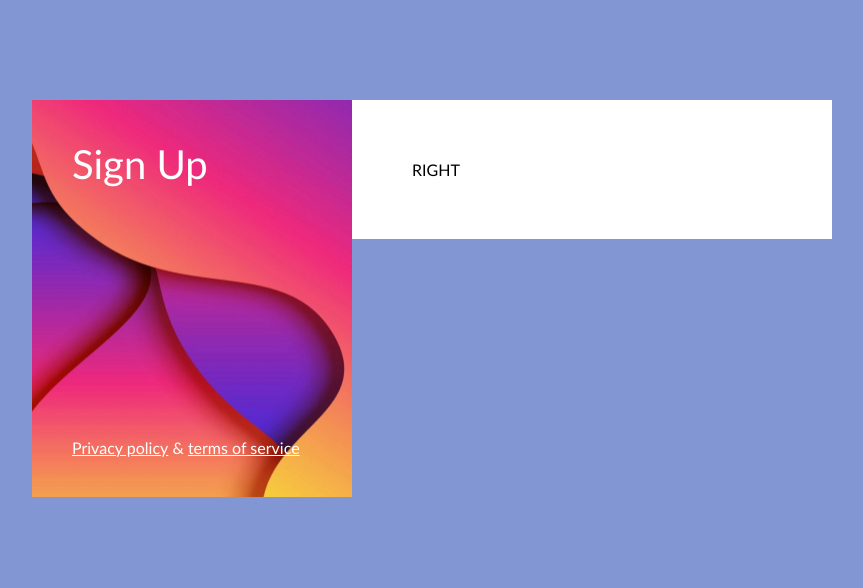
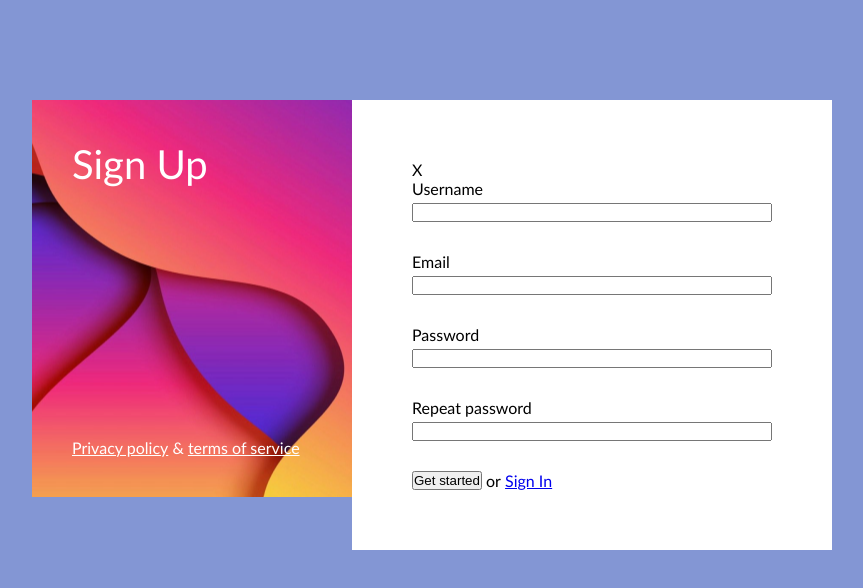
Before and after one commit to XSYTO/6-sing-up, a website: page index.html in a window 1280 px wide. Shown: the whole page, without its empty margins (208-1071 px from the left). Drawn offline with Linux system fonts and the light colour scheme.

Commit message:
Form style

```diff
--- /dev/null
+++ b/css/form.css
@@ -0,0 +1,23 @@
+
+.form {
+    width: 100%;
+}
+
+.form > .form-row {
+    width: 100%;
+    margin-bottom: 30px;
+}
+
+.form > .form-row:last-of-type {
+    margin-bottom: 0;
+}
+
+.form > .form-row > .label {
+    display: inline-block;
+    width: 100%;
+    margin-bottom: 5px;
+}
+
+.form > .form-row > .input {
+    width: 100%;
+}
--- a/css/main.css
+++ b/css/main.css
@@ -50,3 +50,7 @@ body {
     padding: 60px;
     background-color: #fff;
 }
+
+.close {
+
+}
--- a/index.html
+++ b/index.html
@@ -6,7 +6,6 @@
     <meta http-equiv="X-UA-Compatible" content="IE=edge">
     <meta name="viewport" content="width=device-width, initial-scale=1.0">
     <title>Sign up</title>
-    <link rel="stylesheet"  href="./css/main.css">
     <link rel="apple-touch-icon" sizes="180x180" href="./favicon/apple-touch-icon.png">
     <link rel="icon" type="image/png" sizes="32x32" href="./favicon/favicon-32x32.png">
     <link rel="icon" type="image/png" sizes="16x16" href="./favicon/favicon-16x16.png">
@@ -14,6 +13,10 @@
     <link rel="mask-icon" href="./favicon/safari-pinned-tab.svg" color="#5bbad5">
     <meta name="msapplication-TileColor" content="#da532c">
     <meta name="theme-color" content="#ffffff">
+    <link rel="stylesheet"  href="./css/reset.css">
+    <link rel="stylesheet"  href="./css/button.css">
+    <link rel="stylesheet"  href="./css/form.css">
+    <link rel="stylesheet"  href="./css/main.css">
 </head>
 
 <body>
@@ -27,7 +30,30 @@
             </footer>
         </div>
         <div class="right-column">
-            RIGHT
+            <div class="close">X</div>
+            <form class="form">
+                <div class="form-row">
+                    <label for="" class="label">Username</label>
+                    <input type="text" class="input">
+                </div>
+                <div class="form-row">
+                    <label for="" class="label">Email</label>
+                    <input type="text" class="input">
+                </div>
+                <div class="form-row">
+                    <label for="" class="label">Password</label>
+                    <input type="text" class="input">
+                </div>
+                <div class="form-row">
+                    <label for="" class="label">Repeat password</label>
+                    <input type="text" class="input">
+                </div>
+                <div class="form-row">
+                    <button type="submit">Get started</button>
+                    <span>or</span>
+                    <a href="#">Sign In</a>
+                </div>
+            </form>
         </div>
     </main>
 </body>
```
Also changed, not shown: css/button.css (added), css/reset.css (added).
